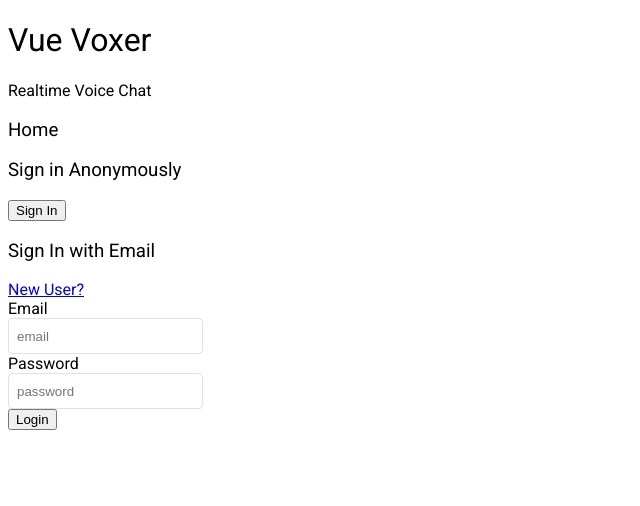
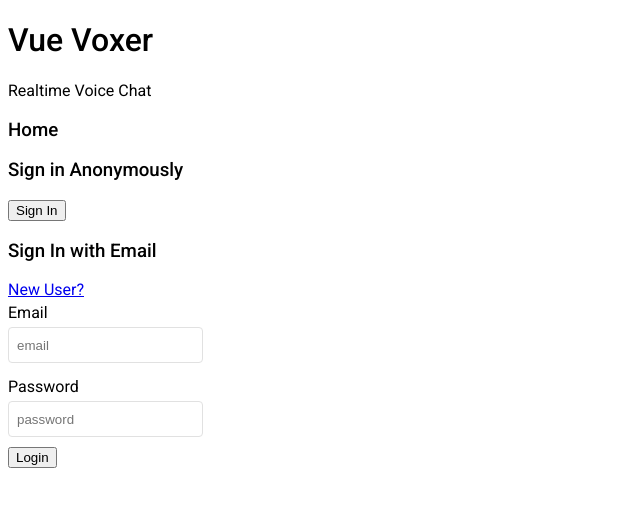
Before and after one commit to ponochovny/vue-firebase-1, a Vue app: page / in a window 1280 px wide. Shown: the top 506 px of the page, without its empty margins (0-640 px from the left). Built offline with nearby package versions, Linux system fonts and the light colour scheme; no server answers; what vuefire would draw is missing.

Commit message:
Create new chat

```diff
--- a/src/App.vue
+++ b/src/App.vue
@@ -29,14 +29,17 @@ body {
 
 h1,
 h3 {
-	font-weight: 400;
+	font-weight: 500;
 }
-
+label {
+	line-height: 28px;
+}
 input {
 	border: 1px solid rgb(225, 225, 225);
 	border-radius: 4px;
 	height: 30px;
 	padding: 2px 8px;
 	background: white;
+	margin-bottom: 10px;
 }
 </style>
--- /dev/null
+++ b/src/components/ChatList.vue
@@ -0,0 +1,26 @@
+<template>
+	<div>
+		<button @click="createChatRoom()">Create New Chat Room</button>
+	</div>
+</template>
+
+<script>
+import { db } from '../firebase'
+import { collection, setDoc } from 'firebase/firestore'
+
+export default {
+	methods: {
+		async createChatRoom() {
+			const colRef = collection(db, 'chats')
+			const newChat = await setDoc(colRef, {
+				createAt: Date.now(),
+				owner: this.uid,
+				members: [this.uid],
+			})
+
+			console.log(newChat)
+		},
+	},
+	props: ['uid'],
+}
+</script>
--- a/src/components/Home.vue
+++ b/src/components/Home.vue
@@ -5,6 +5,7 @@
 			<template v-slot:user="{ user }">
 				<div v-if="user">
 					<UserProfile :user="user" />
+					<ChatList :uid="user.firebaseUser.uid" />
 				</div>
 				<Login v-else />
 			</template>
@@ -16,6 +17,7 @@
 import Login from './Login.vue'
 import User from './User.vue'
 import UserProfile from './UserProfile.vue'
+import ChatList from './ChatList.vue'
 
 export default {
 	name: 'home-page',
@@ -23,6 +25,7 @@ export default {
 		Login,
 		User,
 		UserProfile,
+		ChatList,
 	},
 }
 </script>
--- a/src/firebase.js
+++ b/src/firebase.js
@@ -1,7 +1,4 @@
 import { initializeApp } from 'firebase/app'
-import 'firebase/firestore'
-import 'firebase/auth'
-import 'firebase/storage'
 import {
 	getAuth,
 	onAuthStateChanged,
@@ -10,6 +7,7 @@ import {
 	createUserWithEmailAndPassword,
 	signInWithEmailAndPassword,
 } from 'firebase/auth'
+import { getFirestore } from 'firebase/firestore'
 
 const firebaseConfig = {
 	apiKey: 'AIzaSyCAqvdlWyxU0xssl1xyseEiCrJyglT1TvY',
@@ -34,6 +32,4 @@ export const createUserWithEmailAndPasswordE = ({ email, password }) =>
 export const signInWithEmailAndPasswordE = ({ email, password }) =>
 	signInWithEmailAndPassword(firebaseAuth, email, password)
 
-// export const db = firebaseApp.firestore()
-// export const auth = firebase.auth()
-// export const storage = firebaseApp.storage()
+export const db = getFirestore(firebaseApp)
```
